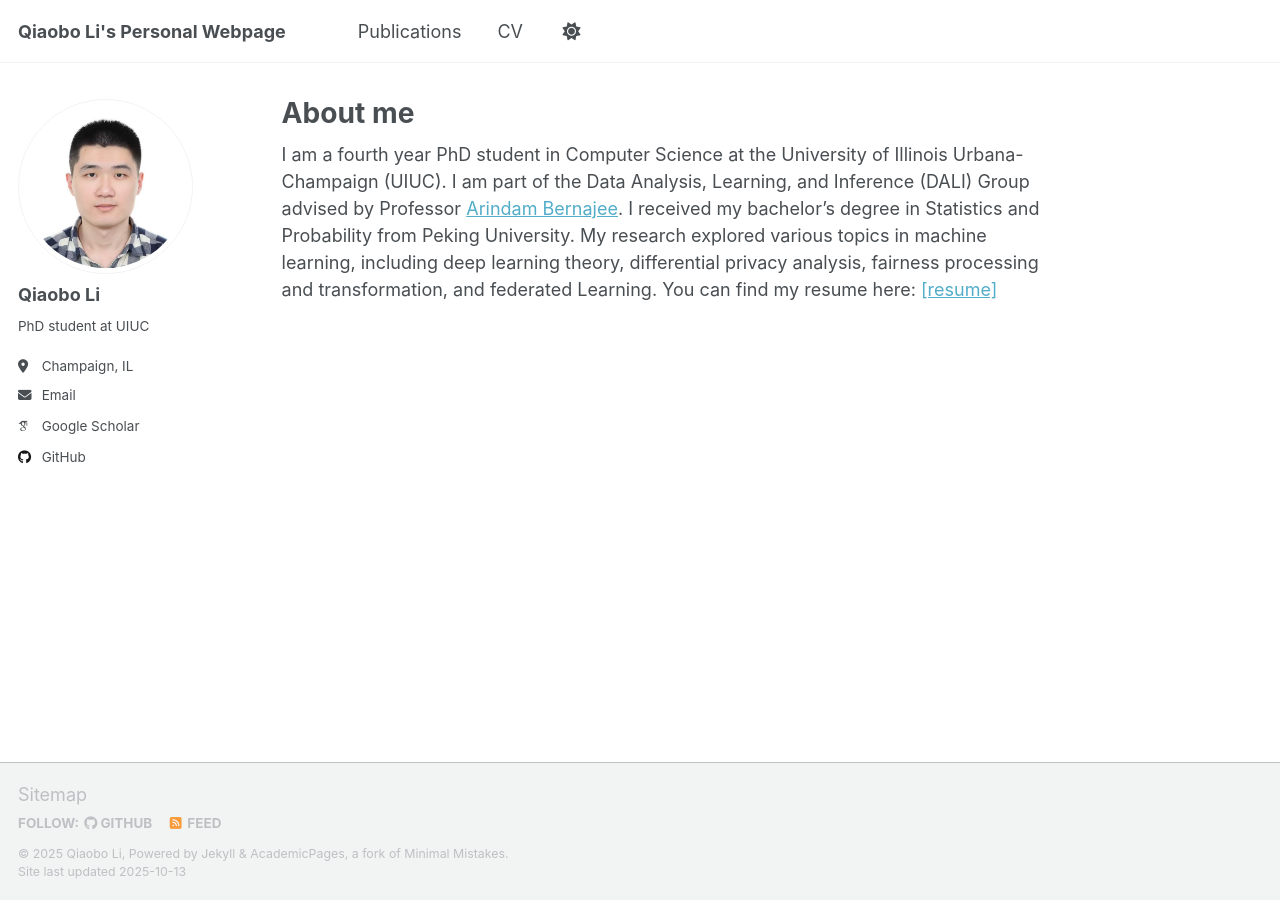
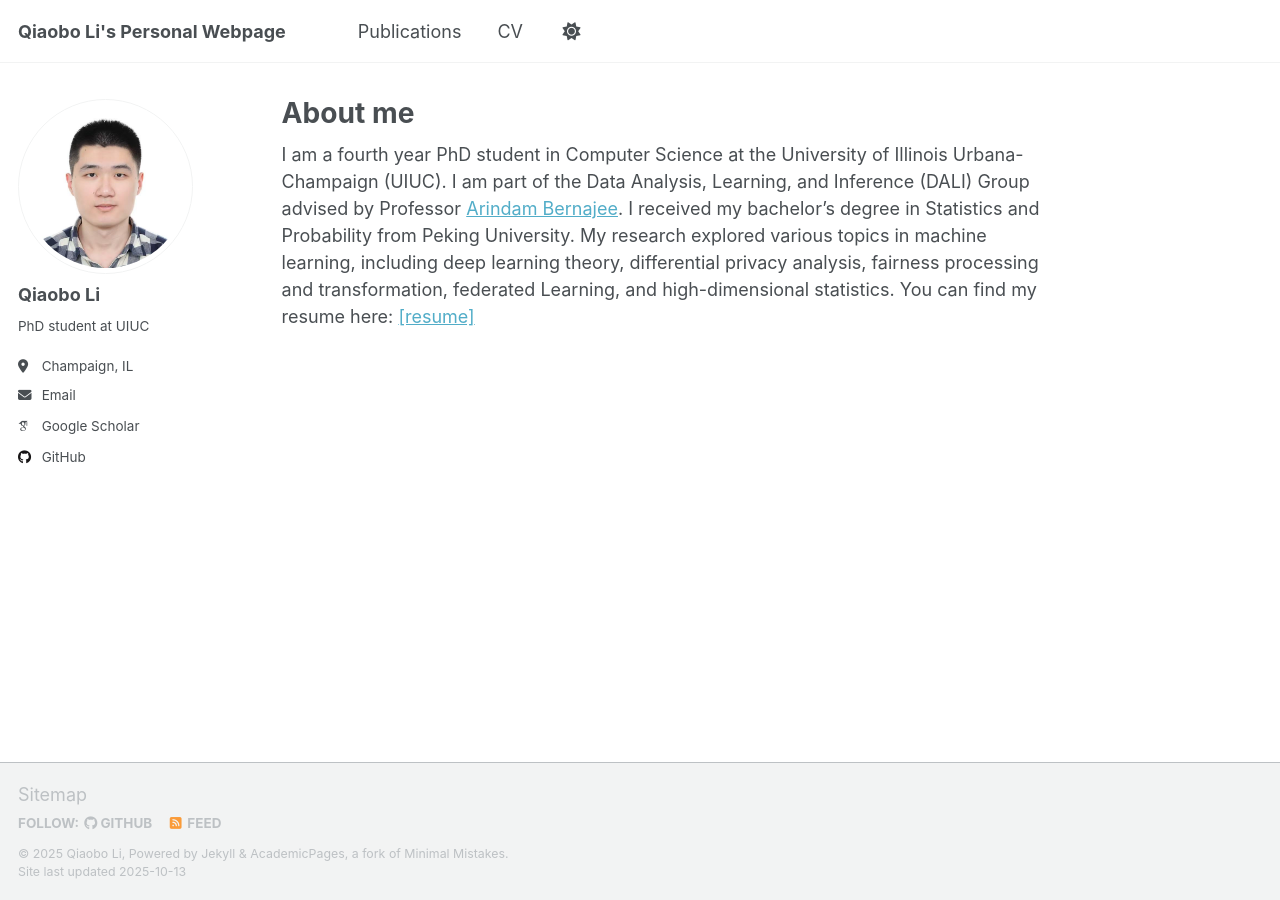
Before and after one commit to JoyceLi0729/joyceli0729.github.io, a Jekyll site: the page built from _pages/about.md, in a window 1280 px wide. Built offline with Jekyll 4.4.1, drawn with Linux system fonts in a browser that asks for light colours; some web fonts are replaced; a script that is not in the unit is left out.

Commit message:
Update about.md

```diff
--- a/_pages/about.md
+++ b/_pages/about.md
@@ -7,4 +7,4 @@ redirect_from:
   - /about.html
 ---
 
-I am a fourth year PhD student in Computer Science at the University of Illinois Urbana-Champaign (UIUC). I am part of the Data Analysis, Learning, and Inference (DALI) Group advised by Professor [Arindam Bernajee](https://arindam.cs.illinois.edu/). I received my bachelor's degree in Statistics and Probability from Peking University. My research explored various topics in machine learning, including deep learning theory, differential privacy analysis, fairness processing and transformation, and federated Learning. You can find my resume here: [[resume]](https://joyceli0729.github.io/files/Resume(3)6.pdf)
+I am a fourth year PhD student in Computer Science at the University of Illinois Urbana-Champaign (UIUC). I am part of the Data Analysis, Learning, and Inference (DALI) Group advised by Professor [Arindam Bernajee](https://arindam.cs.illinois.edu/). I received my bachelor's degree in Statistics and Probability from Peking University. My research explored various topics in machine learning, including deep learning theory, differential privacy analysis, fairness processing and transformation, federated Learning, and high-dimensional statistics. You can find my resume here: [[resume]](https://joyceli0729.github.io/files/Resume(3)6.pdf)
```
